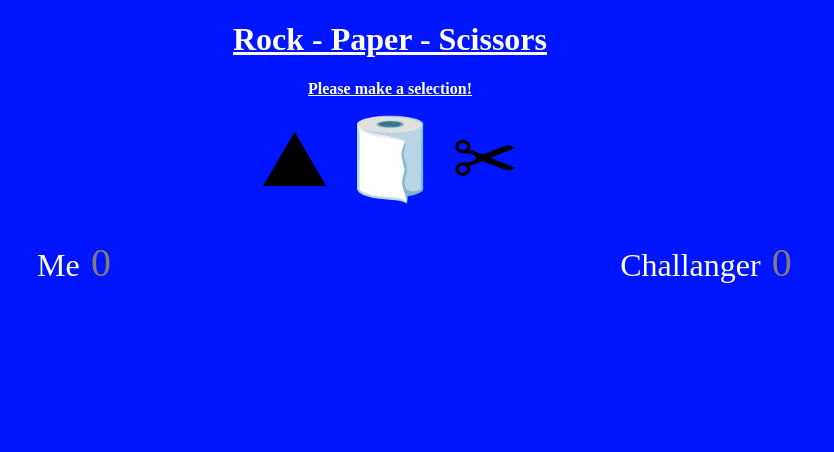
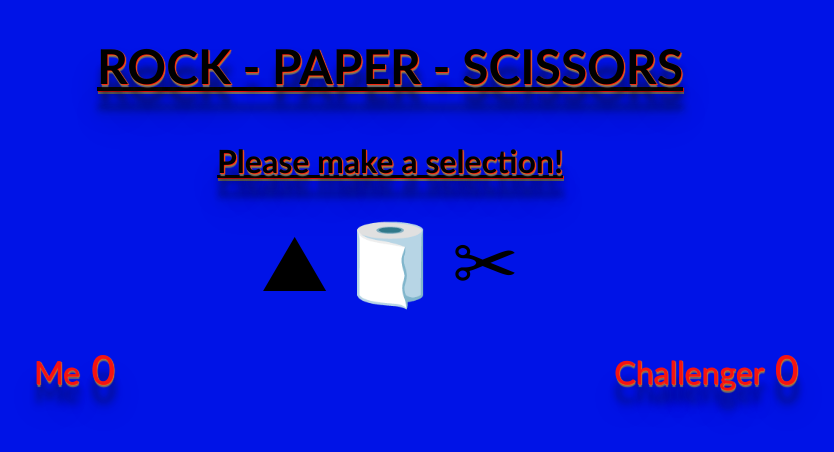
Before and after one commit to NATE2043/Rock-Paper-Scissors, a plain HTML site: page index.html in a window 1280 px wide. Shown: the whole page, without its empty margins (250-1084 px from the left). Drawn offline with Linux system fonts and the light colour scheme.

Commit message:
add styling to the fonts and to the symbols

```diff
--- a/assests/css/style.css
+++ b/assests/css/style.css
@@ -1,21 +1,33 @@
 body {
-    background-color: rgb(0, 21, 255);
+    background-color: rgb(0, 19, 231);
+    font-family: 'Gill Sans', 'Gill Sans MT', Calibri, 'Trebuchet MS', sans-serif;
+    text-shadow: 1px 1px 1px rgb(245, 18, 18),
+                1px 1px 1px yellow,
+                1px 3px 1px rgb(110, 110, 106),
+        1px 18px 6px rgb(16,16,16, 0.4),
+        1px 22px 10px rgb(16,16,16,0.2),
+        1px 25px 35px rgb(16,16,16,0.2);
+
 }
 
 h1 {
     display: flex;
     justify-content: center;
     text-decoration: underline;
-    font-size: 2rem;
-    color: rgb(255, 255, 255);
+    font-size: 3rem;
+    text-transform: uppercase;
+    padding: 5px;
+
+
 }
 
 h2 {
     display: flex;
     justify-content: center;
     text-decoration: underline;
-    font-size: 1rem;
-    color: rgb(255, 255, 255);
+    font-size: 2rem;
+    padding: 10px;
+
 }
 
 .selections {
@@ -46,12 +58,12 @@ h2 {
     align-items: center;
     margin-top: 2rem;
     font-size: 2rem;
-    color: rgb(255, 255, 255);
+    color: rgb(245, 18, 18);
 }
 
 .results-score {
     margin-left: .2rem;
-    color: rgb(133, 122, 122);
+    color: rgb(245, 18, 18);
     font-size: 2.5rem;
 }
 
--- a/assests/js/style.js
+++ b/assests/js/style.js
@@ -1,7 +1,7 @@
 const selectionButtons = document.querySelectorAll('[data-selection]');
 const finalColumn = document.querySelector('[data-final-column]');
-const ChallangerScoreSpan = document.querySelector('[data-Challanger-score]');
-MeScoreSpan = document.querySelector('[data-Me-score]');
+const ChallengerScoreSpan = document.querySelector('[data-Challenger-score]');
+const MeScoreSpan = document.querySelector('[data-Me-score]');
 const SELECTIONS = [
     {
         name: 'rock',
@@ -18,30 +18,30 @@ const SELECTIONS = [
         emoji: '✂',
         beats: 'paper'
     }
-]
+];
 
 selectionButtons.forEach(selectionButton => {
     selectionButton.addEventListener('click', e => {
-       const selectionName = selectionButton.dataset.selection
-       const selection = SELECTIONS.find(selection => selection.name === selectionName)
-       makeSelection(selection)
-    })
-})
+       const selectionName = selectionButton.dataset.selection;
+       const selection = SELECTIONS.find(selection => selection.name === selectionName);
+       makeSelection(selection);
+    });
+});
 
 function makeSelection(selection) {
-    const ChallangerSelection = randomSelection()
-    const MeWinner = isWinner(selection, ChallangerSelection)
-    const ChallangerWinner = isWinner(ChallangerSelection, selection)
+    const ChallengerSelection = randomSelection();
+    const MeWinner = isWinner(selection, ChallengerSelection);
+    const ChallengerWinner = isWinner(ChallengerSelection, selection);
 
-    addSelectionResult(ChallangerSelection, ChallangerWinner)
-    addSelectionResult(selection, MeWinner)
+    addSelectionResult(ChallengerSelection, ChallengerWinner);
+    addSelectionResult(selection, MeWinner);
 
-    if (MeWinner)incrementScore(MeScoreSpan)
-    if (ChallangerWinner) incrementScore(ChallangerScoreSpan)
+    if (MeWinner)incrementScore(MeScoreSpan);
+    if (ChallengerWinner) incrementScore(ChallengerScoreSpan);
 }
 
 function incrementScore(scoreSpan) {
-    scoreSpan.innerText = parseInt(scoreSpan.innerText) + 1
+    scoreSpan.innerText = parseInt(scoreSpan.innerText) + 1;
 }
 
 function addSelectionResult(selection, winner) {
@@ -49,19 +49,19 @@ function addSelectionResult(selection, winner) {
 }
 
 function addSelectionResult(selection, winner) {
-    const div = document.createElement('div')
-    div.innerText = selection.emoji
-    div.classList.add('result-selection')
-    if (winner) div.classList.add('winner')
-    finalColumn.after(div)
+    const div = document.createElement('div');
+    div.innerText = selection.emoji;
+    div.classList.add('result-selection');
+    if (winner) div.classList.add('winner');
+    finalColumn.after(div);
 
 }
 
 function isWinner(selection, opponentSelection) {
-    return selection.beats === opponentSelection.name
+    return selection.beats === opponentSelection.name;
 }
 
 function randomSelection() {
-    const randomIndex = Math.floor(Math.random() * SELECTIONS.length)
-    return SELECTIONS [randomIndex]
+    const randomIndex = Math.floor(Math.random() * SELECTIONS.length);
+    return SELECTIONS [randomIndex];
 }
--- a/index.html
+++ b/index.html
@@ -20,8 +20,8 @@
         <div>Me
         <span class="results-score" data-Me-score="">0</span>
         </div>
-        <div data-final-column>Challanger
-        <span class="results-score" Data-Challanger-score>0</span>
+        <div data-final-column>Challenger
+        <span class="results-score" Data-Challenger-score>0</span>
         </div>
         <!-- <div class="result-selection winner">⛰</div>
         <div class="result-selection">✂</div> -->
```
Also changed, not shown: docs/JsHint fixed.png (added), docs/Responsiveness test how it works.png (added), docs/Responsivness test one .png (added), docs/Screenshot 2023-03-14 193358.png (added), docs/Screenshot 2023-03-14 193515.png (added), docs/Screenshot 2023-03-29 120225.png (added), docs/Screenshot 2023-03-29 125151.png (added), 1 other file.
